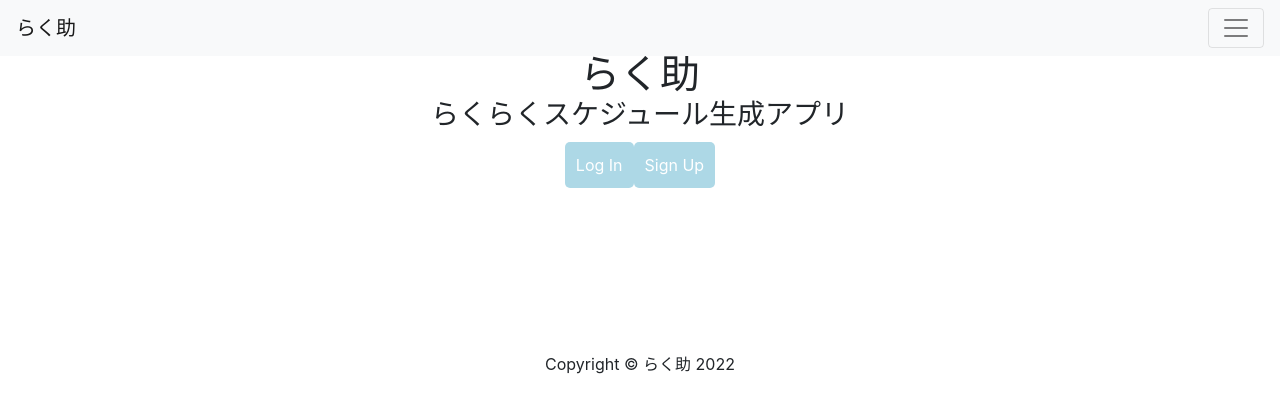
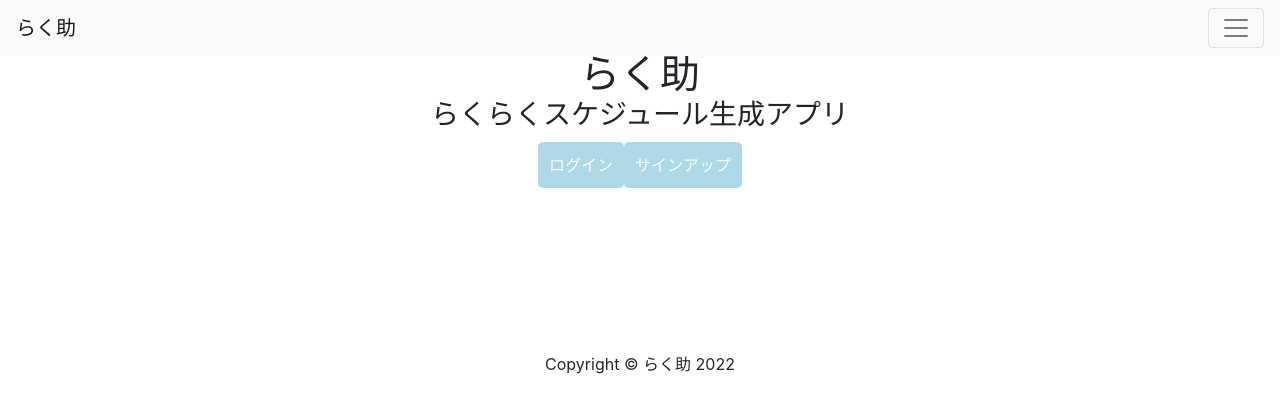
Before and after one commit to to-ru0125/rakusuketest, a Django app: page / in a window 1280 px wide. Shown: the top 413 px of the page. Run offline with Django 3.2, Linux system fonts and the light colour scheme; some libraries are stand-ins or nearby versions.

Commit message:
加藤皓太2022/11/10/13/53

```diff
--- a/rakusuke/rakusukeapp/templates/index.html
+++ b/rakusuke/rakusukeapp/templates/index.html
@@ -41,10 +41,10 @@
                         </li>
                     {% else %}
                         <li>
-                            <a class="btn" href="{% url 'account_login' %}">Log In</a>
+                            <a class="btn" href="{% url 'account_login' %}">ログイン</a>
                         </li>
                         <li>
-                            <a class="btn" href="{% url 'account_signup' %}">Sign Up</a>
+                            <a class="btn" href="{% url 'account_signup' %}">サインアップ</a>
                         </li>
                     {% endif %}
                 </ul>
```
